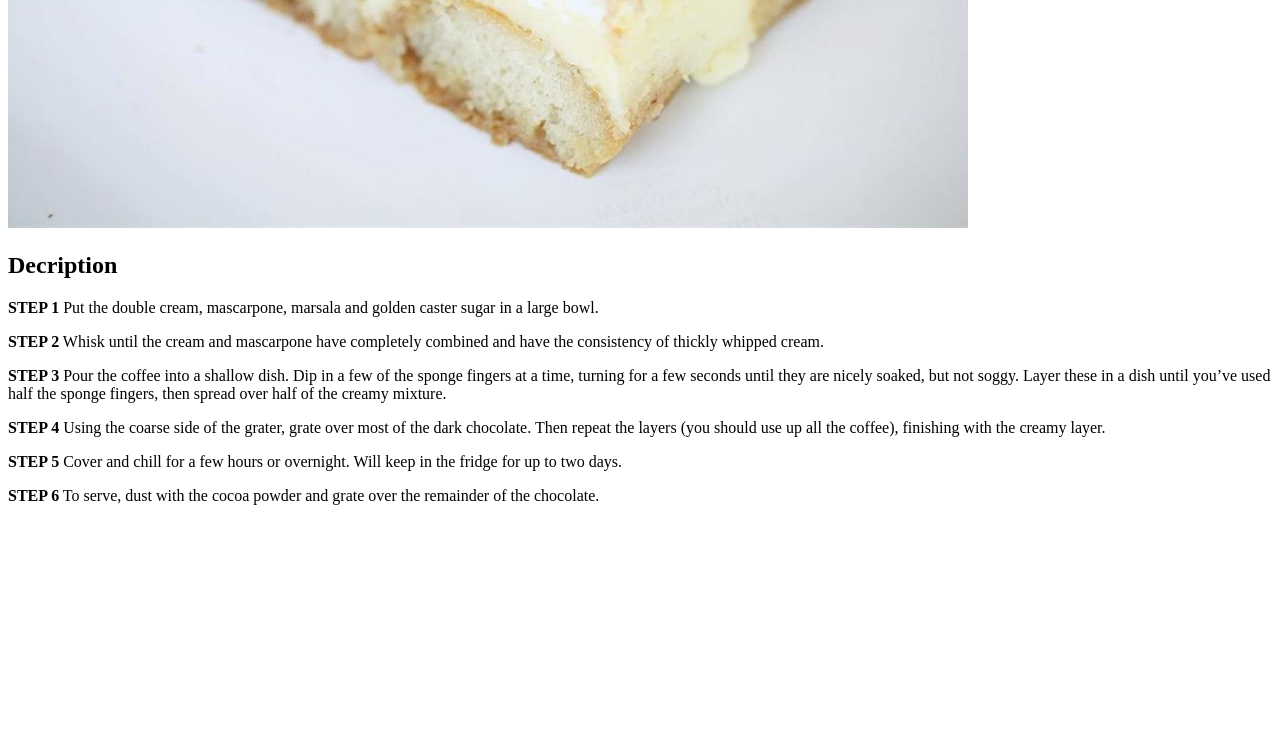
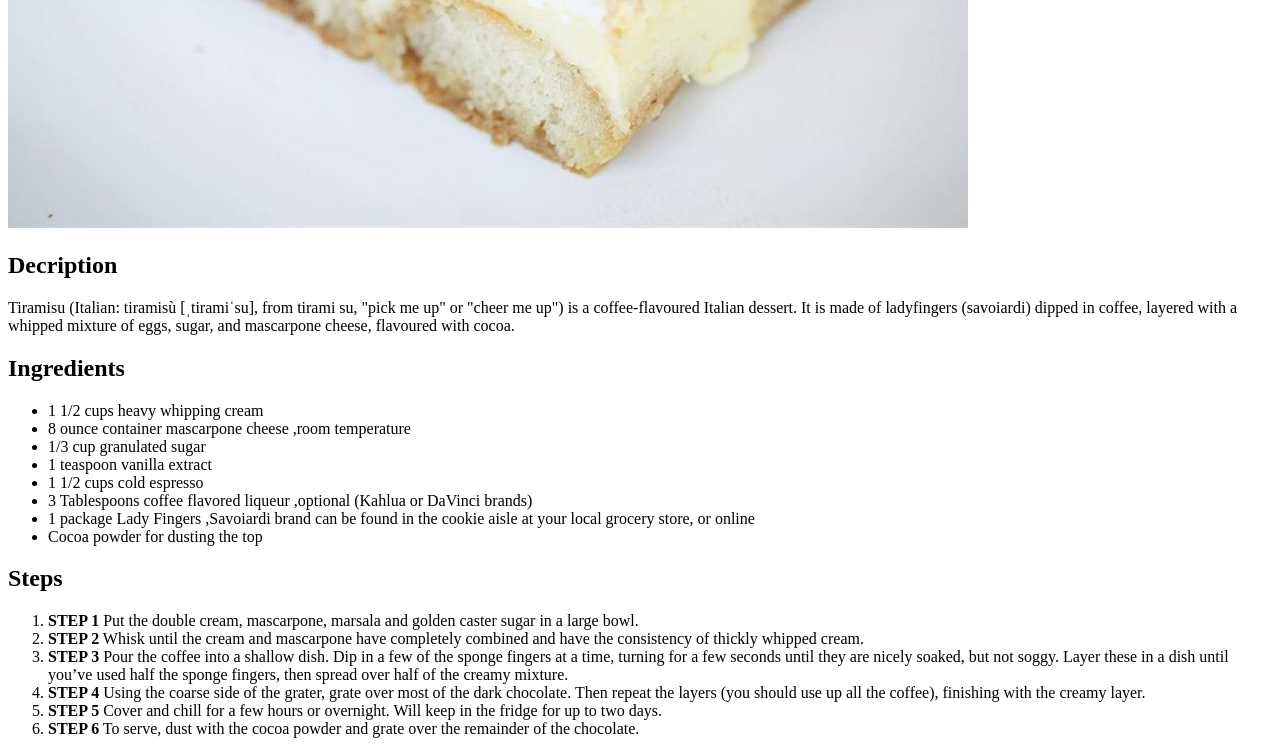
Before and after one commit to Luuu-S/odin-recipies, a plain HTML site: page recipies/tiramisu.html in a window 1280 px wide. Shown: the part 812-1566 px from the top of the page. Before the commit the page ends 1333 px from the top, so only its background shows below. Drawn offline with Linux system fonts and the light colour scheme.

Commit message:
Add ingredients and Steps sections

```diff
--- a/recipies/tiramisu.html
+++ b/recipies/tiramisu.html
@@ -10,22 +10,37 @@
     <h1>Tiramisu</h1>
     <img src="images/tiramisu.jpeg" alt="Tiramisu">
     <h2> Decription</h2>
-    <p> <strong>STEP 1</strong>
-        Put the double cream, mascarpone, marsala and golden caster sugar in a large bowl.
-        </p>
-     <p> <strong> STEP 2</strong>
-        Whisk until the cream and mascarpone have completely combined and have the consistency of thickly whipped cream.
-    </p>
-      <p> <strong> STEP 3</strong>
-        Pour the coffee into a shallow dish. Dip in a few of the sponge fingers at a time, turning for a few seconds until they are nicely soaked, but not soggy. Layer these in a dish until you’ve used half the sponge fingers, then spread over half of the creamy mixture.
-    </p>
-     <p><strong> STEP 4</strong>
-        Using the coarse side of the grater, grate over most of the dark chocolate. Then repeat the layers (you should use up all the coffee), finishing with the creamy layer.
-    </p>
-      <p><strong> STEP 5</strong>
-        Cover and chill for a few hours or overnight. Will keep in the fridge for up to two days.
-    </p>
-       <p><strong> STEP 6</strong>
-        To serve, dust with the cocoa powder and grate over the remainder of the chocolate.</p>
+    <p>Tiramisu (Italian: tiramisù [ˌtiramiˈsu], from tirami su, "pick me up" or "cheer me up") is a coffee-flavoured Italian dessert. It is made of ladyfingers (savoiardi) dipped in coffee, layered with a whipped mixture of eggs, sugar, and mascarpone cheese, flavoured with cocoa.</p>
+  <h2>Ingredients</h2>
+  <ul>
+        <li>1 1/2 cups heavy whipping cream</li>
+        <li>8 ounce container mascarpone cheese ,room temperature</li>
+        <li>1/3 cup granulated sugar</li>
+        <li>1 teaspoon vanilla extract</li>
+        <li>1 1/2 cups cold espresso </li>
+        <li>3 Tablespoons coffee flavored liqueur ,optional (Kahlua or DaVinci brands)</li>
+        <li>1 package Lady Fingers ,Savoiardi brand can be found in the cookie aisle at your local grocery store, or online
+        <li>Cocoa powder for dusting the top </li>
+      </ul>
+        <h2>Steps</h2>
+        <ol>
+        <li> <strong>STEP 1</strong>
+          Put the double cream, mascarpone, marsala and golden caster sugar in a large bowl.
+        </li>
+       <li> <strong> STEP 2</strong>
+          Whisk until the cream and mascarpone have completely combined and have the consistency of thickly whipped cream.
+       </li>
+        <li> <strong> STEP 3</strong>
+          Pour the coffee into a shallow dish. Dip in a few of the sponge fingers at a time, turning for a few seconds until they are nicely soaked, but not soggy. Layer these in a dish until you’ve used half the sponge fingers, then spread over half of the creamy mixture.
+        </li>
+       <li><strong> STEP 4</strong>
+          Using the coarse side of the grater, grate over most of the dark chocolate. Then repeat the layers (you should use up all the coffee), finishing with the creamy layer.
+       </li>
+        <li><strong> STEP 5</strong>
+          Cover and chill for a few hours or overnight. Will keep in the fridge for up to two days.
+      </li>
+         <li><strong> STEP 6</strong>
+          To serve, dust with the cocoa powder and grate over the remainder of the chocolate.</li>
+        </ol>
 </body>
 </html>
```
Also changed, not shown: index.html (+13 -0 lines).
